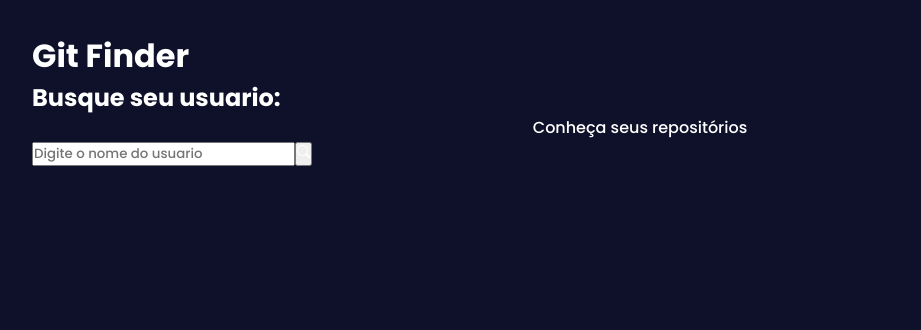
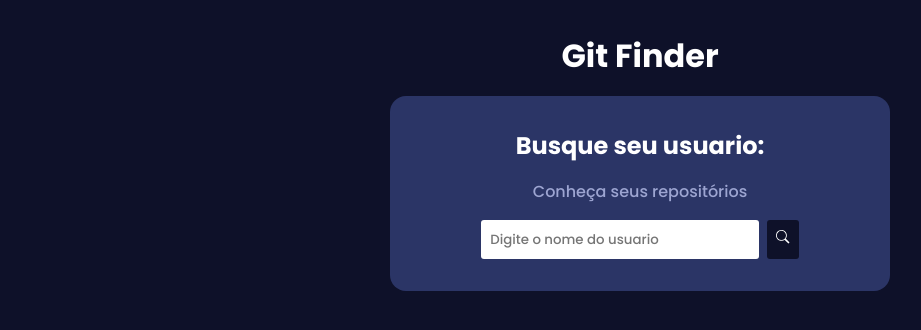
Before and after one commit to gabrieln96/git-finder, a React (Vite) app: page / in a window 1280 px wide. Shown: the top 330 px of the page, without its empty margins (0-921 px from the left). Built offline with nearby package versions, Linux system fonts and the light colour scheme.

Commit message:
estilizando o projeto

```diff
--- /dev/null
+++ b/src/App.module.css
@@ -0,0 +1,9 @@
+.app {
+    max-width: 500px;
+    margin: 0 auto;
+}
+
+.app h1 {
+    text-align: center;
+    margin-bottom: 1rem;
+}
--- a/src/App.tsx
+++ b/src/App.tsx
@@ -1,10 +1,12 @@
 import { Outlet } from "react-router-dom";
+
+import classes from './App.module.css';
 
 function App() {
 
 
   return (
-    <div className="App">
+    <div className={classes.app}>
     <h1>Git Finder</h1>
     <Outlet />
     </div>
--- /dev/null
+++ b/src/components/Search.module.css
@@ -0,0 +1,33 @@
+.search {
+    background-color: #2b3566;
+    padding: 2rem;
+    border-radius: 1rem;
+    display: flex;
+    flex-direction: column;
+    justify-content: center;
+    align-items: center;
+    gap: 1rem;
+    margin-bottom: 1.5rem;
+}
+
+.search p {
+    color: #9da5d1;
+}
+
+.searchcon {
+    display: flex;
+    gap: 0.5rem;
+}
+
+.searchcon input,
+.searchcon button {
+    padding: .6rem;
+    border-radius: 3px;
+    border: none;
+    color: #2b3566;
+}
+
+.searchcon button {
+    background-color: #0e1129;
+    cursor: pointer;
+}
--- a/src/components/Search.tsx
+++ b/src/components/Search.tsx
@@ -6,14 +6,16 @@ import { useState } from 'react'
 
 import {BsSearch} from 'react-icons/bs'
 
+import classes from './Search.module.css'
+
 const Search = ({loadUser}: SearchProps) => {
     const [userName, setUserName] = useState("");
 
   return (
-    <div>
+    <div className={classes.search}>
         <h2>Busque seu usuario:</h2>
         <p>Conheça seus repositórios</p>
-            <div>
+            <div className={classes.searchcon}>
                 <input type="text" placeholder="Digite o nome do usuario"
                 onChange={(e) => setUserName(e.target.value)}/>
                 <button onClick={() => loadUser(userName)}>
--- a/src/routes/Home.tsx
+++ b/src/routes/Home.tsx
@@ -13,13 +13,24 @@ const Home = () => {
 
         const data = await res.json();
 
-        console.log(data);
+        const {avatar_url, login, location, followers, following} = data
+
+        const userData: UserProps = {
+            avatar_url,
+            login,
+            location,
+            followers,
+            following,
+        };
+
+        setUser(userData);
 
     };
 
   return (
     <div>
         <Search loadUser={loadUser}/>
+        {user && <p>{user.login}</p>}
     </div>
   )
 }
```
Also changed, not shown: src/App.css (deleted).
